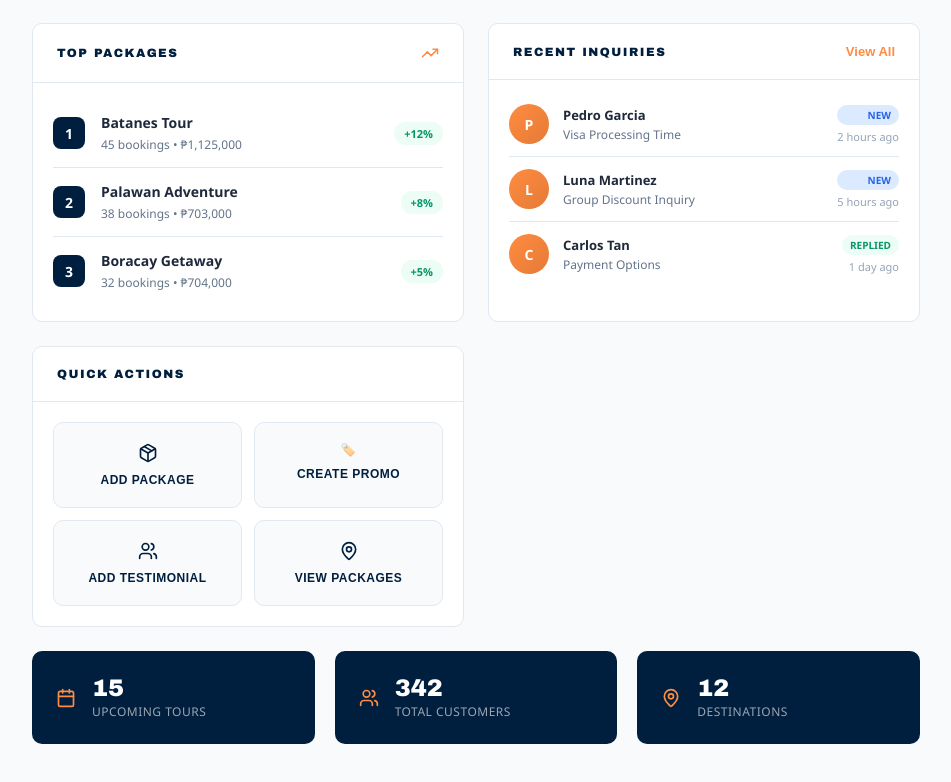
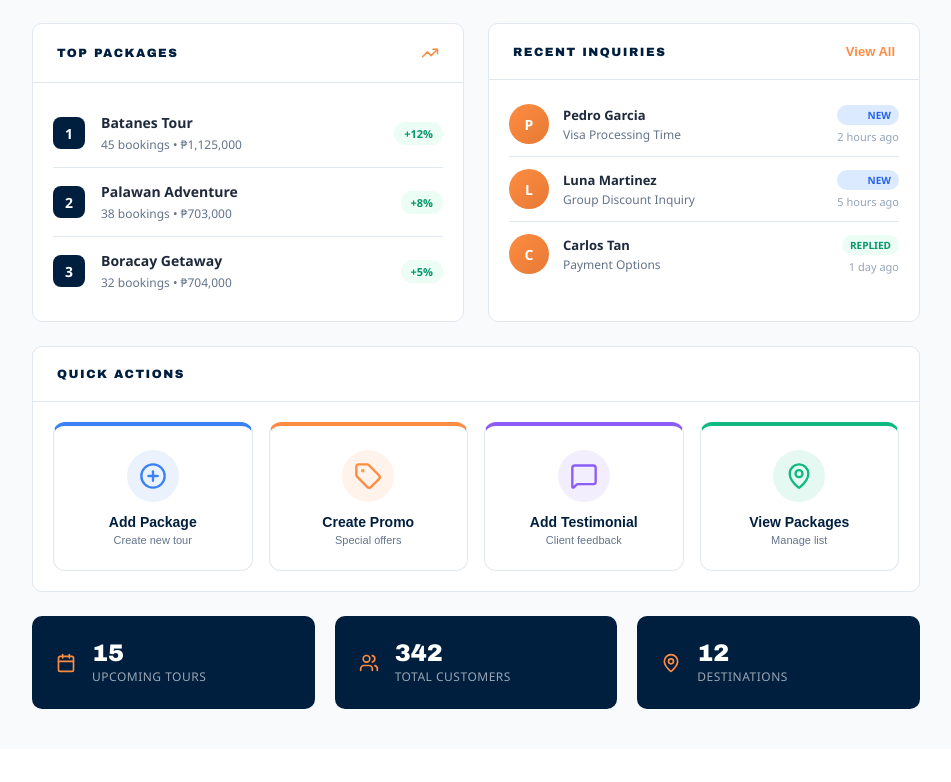
Before and after one commit to WanderWave-Travel-and-Tours/WWTT-Website, a React (Vite) app in the folder admin/: page /dashboard in a window 1280 px wide. Shown: the part 820-1602 px from the top of the page, without its empty margins (304-1255 px from the left). After the commit the page ends 1577 px from the top, so only its background shows below. Built offline with nearby package versions, Linux system fonts and the light colour scheme; sample sign-in values are in the browser's storage.

Commit message:
style(ui): dashboard sample dats

```diff
--- a/admin/src/components/dashboard/dashboard.css
+++ b/admin/src/components/dashboard/dashboard.css
@@ -411,46 +411,7 @@
     color: #94a3b8;
 }
 
-/* ========== QUICK ACTIONS ========== */
-.dash-quick-actions {
-    display: grid;
-    grid-template-columns: repeat(2, 1fr);
-    gap: 12px;
-    padding: 20px;
-}
-
-.dash-action-card {
-    display: flex;
-    flex-direction: column;
-    align-items: center;
-    gap: 10px;
-    padding: 20px 16px;
-    background: #f8fafc;
-    border: 1px solid #e2e8f0;
-    border-radius: 10px;
-    cursor: pointer;
-    transition: 0.15s ease;
-    color: #001F3F;
-}
-
-.dash-action-card:hover {
-    background: #001F3F;
-    border-color: #001F3F;
-    color: #fff;
-}
-
-.dash-action-card span {
-    font-size: 12px;
-    font-weight: 700;
-    text-transform: uppercase;
-    letter-spacing: 0.5px;
-}
-
-.dash-action-emoji {
-    font-size: 20px;
-}
-
-/* ========== SERVICES GRID ========== */
+/* ========== SERVICES GRID (Horizontal) ========== */
 .dash-services-grid {
     display: grid;
     grid-template-columns: repeat(4, 1fr);
@@ -546,6 +507,79 @@
     border-radius: 20px;
 }
 
+
+/* ========== QUICK ACTIONS (Vertical & Distinct) ========== */
+/* NEW STYLE: Vertical Layout with Colored Top Border */
+
+.dash-actions-grid {
+    display: grid;
+    grid-template-columns: repeat(4, 1fr);
+    gap: 16px;
+    padding: 20px;
+}
+
+.dash-action-btn {
+    display: flex;
+    flex-direction: column; /* Vertical Layout */
+    align-items: center;    /* Center everything */
+    text-align: center;
+    padding: 24px 16px;
+    background: #fff;
+    border: 1px solid #e2e8f0;
+    border-radius: 12px;
+    cursor: pointer;
+    transition: all 0.2s ease;
+    border-top-width: 4px; /* Colored accent on top */
+    width: 100%;
+}
+
+.dash-action-btn:hover {
+    transform: translateY(-5px);
+    box-shadow: 0 8px 24px rgba(0, 31, 63, 0.08);
+}
+
+/* Unique border colors per action */
+.dash-action-btn--blue { border-top-color: #3b82f6; }
+.dash-action-btn--orange { border-top-color: #FF8C42; }
+.dash-action-btn--purple { border-top-color: #8b5cf6; }
+.dash-action-btn--green { border-top-color: #10b981; }
+
+.dash-action-icon-wrapper {
+    margin-bottom: 12px;
+    padding: 12px;
+    border-radius: 50%;
+    display: flex;
+    align-items: center;
+    justify-content: center;
+    background: #f8fafc;
+    transition: 0.2s ease;
+}
+
+/* Icon Colors */
+.dash-action-btn--blue .dash-action-icon-wrapper { color: #3b82f6; background: rgba(59, 130, 246, 0.1); }
+.dash-action-btn--orange .dash-action-icon-wrapper { color: #FF8C42; background: rgba(255, 140, 66, 0.1); }
+.dash-action-btn--purple .dash-action-icon-wrapper { color: #8b5cf6; background: rgba(139, 92, 246, 0.1); }
+.dash-action-btn--green .dash-action-icon-wrapper { color: #10b981; background: rgba(16, 185, 129, 0.1); }
+
+/* Text Styles */
+.dash-action-text {
+    display: flex;
+    flex-direction: column;
+    gap: 4px;
+}
+
+.dash-action-title {
+    font-size: 14px;
+    font-weight: 700;
+    color: #001F3F;
+}
+
+.dash-action-sub {
+    font-size: 11px;
+    color: #64748b;
+}
+
+
 /* ========== FOOTER STATS ========== */
 .dash-footer-stats {
     display: grid;
@@ -593,6 +627,7 @@
     .dash-grid { grid-template-columns: 1fr; }
     .dash-footer-stats { grid-template-columns: 1fr; }
     .dash-services-grid { grid-template-columns: repeat(2, 1fr); }
+    .dash-actions-grid { grid-template-columns: repeat(2, 1fr); }
 }
 
 @media (max-width: 900px) {
@@ -604,6 +639,6 @@
     .dash-main { padding: 16px; }
     .dash-title { font-size: 1.5rem; }
     .dash-stats { grid-template-columns: 1fr; }
-    .dash-quick-actions { grid-template-columns: 1fr; }
     .dash-services-grid { grid-template-columns: 1fr; }
+    .dash-actions-grid { grid-template-columns: 1fr; }
 }
--- a/admin/src/components/dashboard/dashboard.jsx
+++ b/admin/src/components/dashboard/dashboard.jsx
@@ -1,6 +1,6 @@
 import React, { useEffect, useState } from 'react';
 import { useNavigate } from 'react-router-dom';
-import { Bell, Search, Plane, FileText, HeartHandshake, Package, TrendingUp, Users, MapPin, Calendar, FileCheck, ScrollText, Heart, BookOpen } from 'lucide-react';
+import { Bell, Search, Plane, FileText, HeartHandshake, Package, TrendingUp, Users, MapPin, Calendar, FileCheck, ScrollText, Heart, BookOpen, PlusCircle, Tag, MessageSquare } from 'lucide-react';
 import Sidebar from '../sidebar/sidebar';
 import './Dashboard.css';
 
@@ -45,6 +45,14 @@ const Dashboard = () => {
         { name: 'Passport Appt', icon: BookOpen, path: '/services/passport', pending: 15, completed: 67, color: 'purple' },
     ];
 
+    // Quick Actions Data
+    const quickActionsData = [
+        { name: 'Add Package', icon: PlusCircle, path: '/add-package', desc: 'Create new tour', color: 'blue' },
+        { name: 'Create Promo', icon: Tag, path: '/add-promo', desc: 'Special offers', color: 'orange' },
+        { name: 'Add Testimonial', icon: MessageSquare, path: '/add-testimonial', desc: 'Client feedback', color: 'purple' },
+        { name: 'View Packages', icon: MapPin, path: '/view-packages', desc: 'Manage list', color: 'green' },
+    ];
+
     return (
         <div className="dash-page">
             <Sidebar isCollapsed={isSidebarCollapsed} toggleSidebar={toggleSidebar} />
@@ -65,6 +73,7 @@ const Dashboard = () => {
                         </div>
                     </header>
 
+                    {/* STATS ROW */}
                     <div className="dash-stats">
                         <div className="dash-stat">
                             <div className="dash-stat-icon dash-stat-icon--blue"><Plane size={24} /></div>
@@ -101,6 +110,8 @@ const Dashboard = () => {
                     </div>
 
                     <div className="dash-grid">
+
+                        {/* OTHER SERVICES (Wide, Horizontal Layout) */}
                         <section className="dash-section dash-section--wide">
                             <div className="dash-section-header">
                                 <h2 className="dash-section-title">OTHER SERVICES</h2>
@@ -125,6 +136,7 @@ const Dashboard = () => {
                             </div>
                         </section>
 
+                        {/* RECENT BOOKINGS */}
                         <section className="dash-section dash-section--wide">
                             <div className="dash-section-header">
                                 <h2 className="dash-section-title">RECENT BOOKINGS</h2>
@@ -156,6 +168,7 @@ const Dashboard = () => {
                             </div>
                         </section>
 
+                        {/* 2 COLUMN GRID */}
                         <section className="dash-section">
                             <div className="dash-section-header">
                                 <h2 className="dash-section-title">TOP PACKAGES</h2>
@@ -197,31 +210,33 @@ const Dashboard = () => {
                             </div>
                         </section>
 
-                        <section className="dash-section">
+                        {/* QUICK ACTIONS - Moved to Bottom & Styled Differently */}
+                        <section className="dash-section dash-section--wide">
                             <div className="dash-section-header">
                                 <h2 className="dash-section-title">QUICK ACTIONS</h2>
                             </div>
-                            <div className="dash-quick-actions">
-                                <button className="dash-action-card" onClick={() => navigate('/add-package')}>
-                                    <Package size={20} />
-                                    <span>Add Package</span>
-                                </button>
-                                <button className="dash-action-card" onClick={() => navigate('/add-promo')}>
-                                    <span className="dash-action-emoji">🏷️</span>
-                                    <span>Create Promo</span>
-                                </button>
-                                <button className="dash-action-card" onClick={() => navigate('/add-testimonial')}>
-                                    <Users size={20} />
-                                    <span>Add Testimonial</span>
-                                </button>
-                                <button className="dash-action-card" onClick={() => navigate('/view-packages')}>
-                                    <MapPin size={20} />
-                                    <span>View Packages</span>
-                                </button>
+                            <div className="dash-actions-grid">
+                                {quickActionsData.map((action, i) => (
+                                    <button
+                                        key={i}
+                                        className={`dash-action-btn dash-action-btn--${action.color}`}
+                                        onClick={() => navigate(action.path)}
+                                    >
+                                        <div className="dash-action-icon-wrapper">
+                                            <action.icon size={28} />
+                                        </div>
+                                        <div className="dash-action-text">
+                                            <span className="dash-action-title">{action.name}</span>
+                                            <span className="dash-action-sub">{action.desc}</span>
+                                        </div>
+                                    </button>
+                                ))}
                             </div>
                         </section>
+
                     </div>
 
+                    {/* FOOTER STATS */}
                     <div className="dash-footer-stats">
                         <div className="dash-footer-stat">
                             <Calendar size={20} />
```
